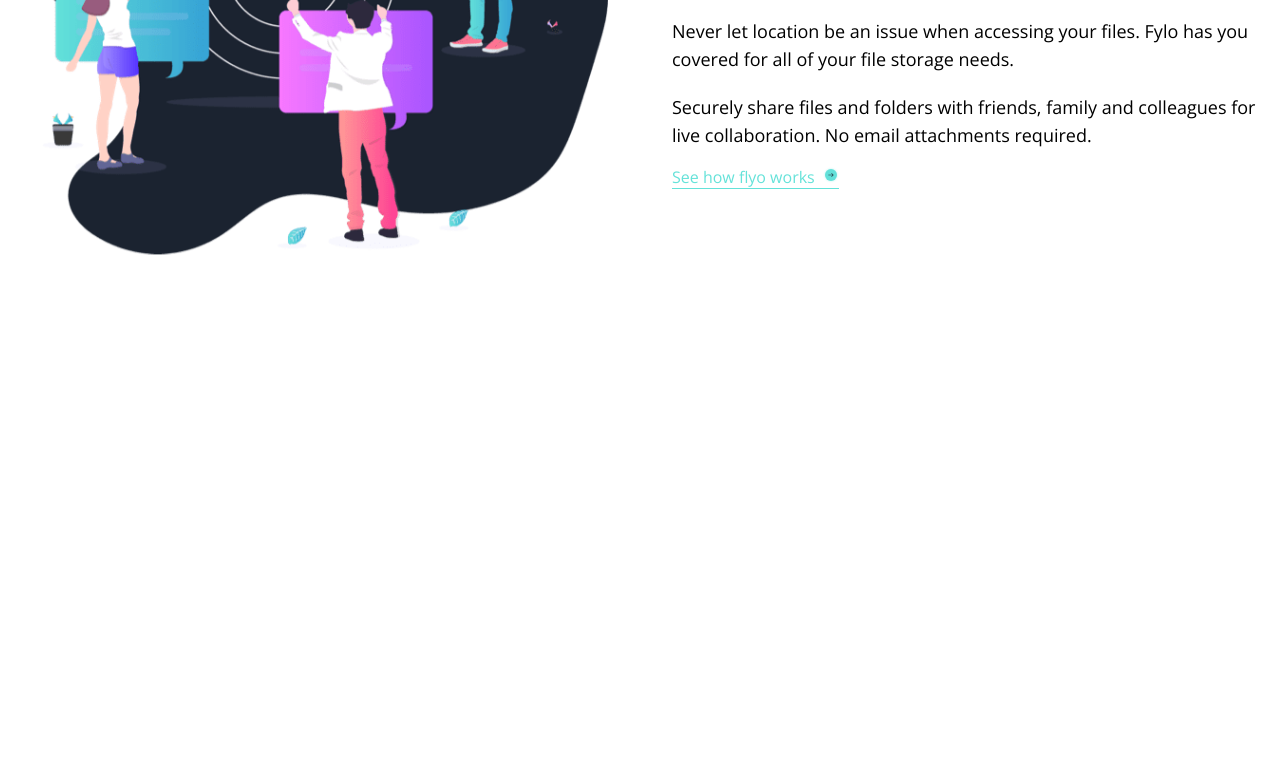
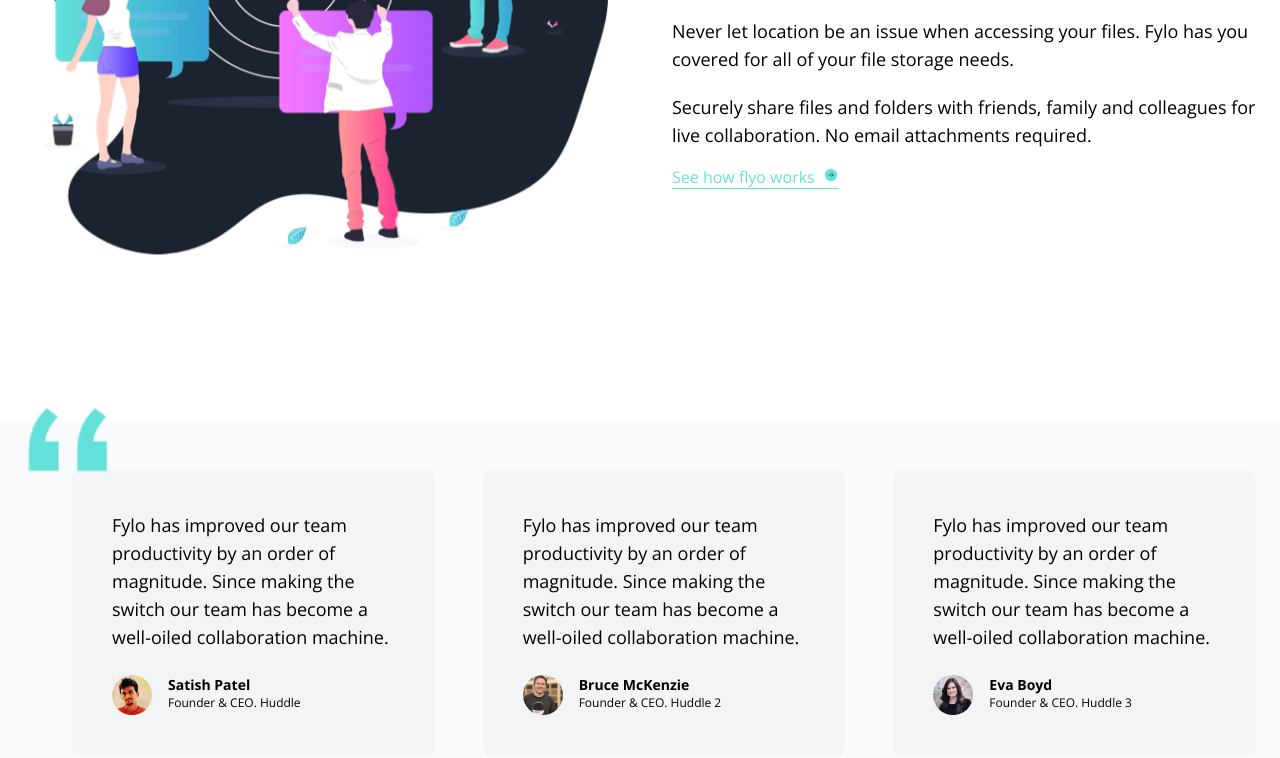
Before and after one commit to luigibustos/fylo, a website: page index.html in a window 1280 px wide. Shown: the part 2333-3091 px from the top of the page. Before the commit the page ends 2756 px from the top, so only its background shows below. Drawn offline with nearby package versions, Linux system fonts and the light colour scheme.

Commit message:
Creating Quotes Section

```diff
--- a/index.html
+++ b/index.html
@@ -206,6 +206,54 @@
           </div>
         </div>
       </div>
-    </section>
+
+      <!-- Testimonials Section -->
+      <section id="testimonials" class="bg-gray-50 dark:bg-darkBlue">
+        <!-- Testimonials Container -->
+        <div class="container mx-auto px-6 pt-12 pb-80 md:pb-96">
+
+          <!-- Boxes Container -->
+          <div class="relative flex flex-col w-full space-y-6 md:flex-row md:space-y-0 md:space-x-12">
+            <!-- Quotes Image -->
+            <img src="images/bg-quotes.png" alt="" class="absolute left-1 -top-2 w-10 md:-top-16 md:w-20">
+            <!-- Box 1 -->
+            <div class="flex flex-col p-10 space-y-6 rounded-lg bg-gray-100 dark:bg-darkBlue3 md:w-1/3">
+              <p class="text-small leading-5 md:text-lg">Fylo has improved our team productivity by an order of magnitude. Since making the switch our team has become a well-oiled collaboration machine.</p>
+              <!-- Customer Info -->
+              <div class="flex space-x-4">
+                <img src="images/profile-1.jpg" alt="" class="w-10 h-10 rounded-full">
+                <div>
+                  <h5 class="text-sm font-semibold">Satish Patel</h5>
+                  <p class="text-xs font-extralight">Founder & CEO. Huddle</p>
+                </div>
+              </div>
+            </div>
+            <!-- Box 2 -->
+            <div class="flex flex-col p-10 space-y-6 rounded-lg bg-gray-100 dark:bg-darkBlue3 md:w-1/3">
+              <p class="text-small leading-5 md:text-lg">Fylo has improved our team productivity by an order of magnitude. Since making the switch our team has become a well-oiled collaboration machine.</p>
+              <!-- Customer Info -->
+              <div class="flex space-x-4">
+                <img src="images/profile-2.jpg" alt="" class="w-10 h-10 rounded-full">
+                <div>
+                  <h5 class="text-sm font-semibold">Bruce McKenzie</h5>
+                  <p class="text-xs font-extralight">Founder & CEO. Huddle 2</p>
+                </div>
+              </div>
+            </div>
+            <!-- Box 3 -->
+            <div class="flex flex-col p-10 space-y-6 rounded-lg bg-gray-100 dark:bg-darkBlue3 md:w-1/3">
+              <p class="text-small leading-5 md:text-lg">Fylo has improved our team productivity by an order of magnitude. Since making the switch our team has become a well-oiled collaboration machine.</p>
+              <!-- Customer Info -->
+              <div class="flex space-x-4">
+                <img src="images/profile-3.jpg" alt="" class="w-10 h-10 rounded-full">
+                <div>
+                  <h5 class="text-sm font-semibold">Eva Boyd</h5>
+                  <p class="text-xs font-extralight">Founder & CEO. Huddle 3</p>
+                </div>
+              </div>
+            </div>
+          </div>
+        </div>
+      </section>
   </body>
 </html>
```
Also changed, not shown: css/style.css.
